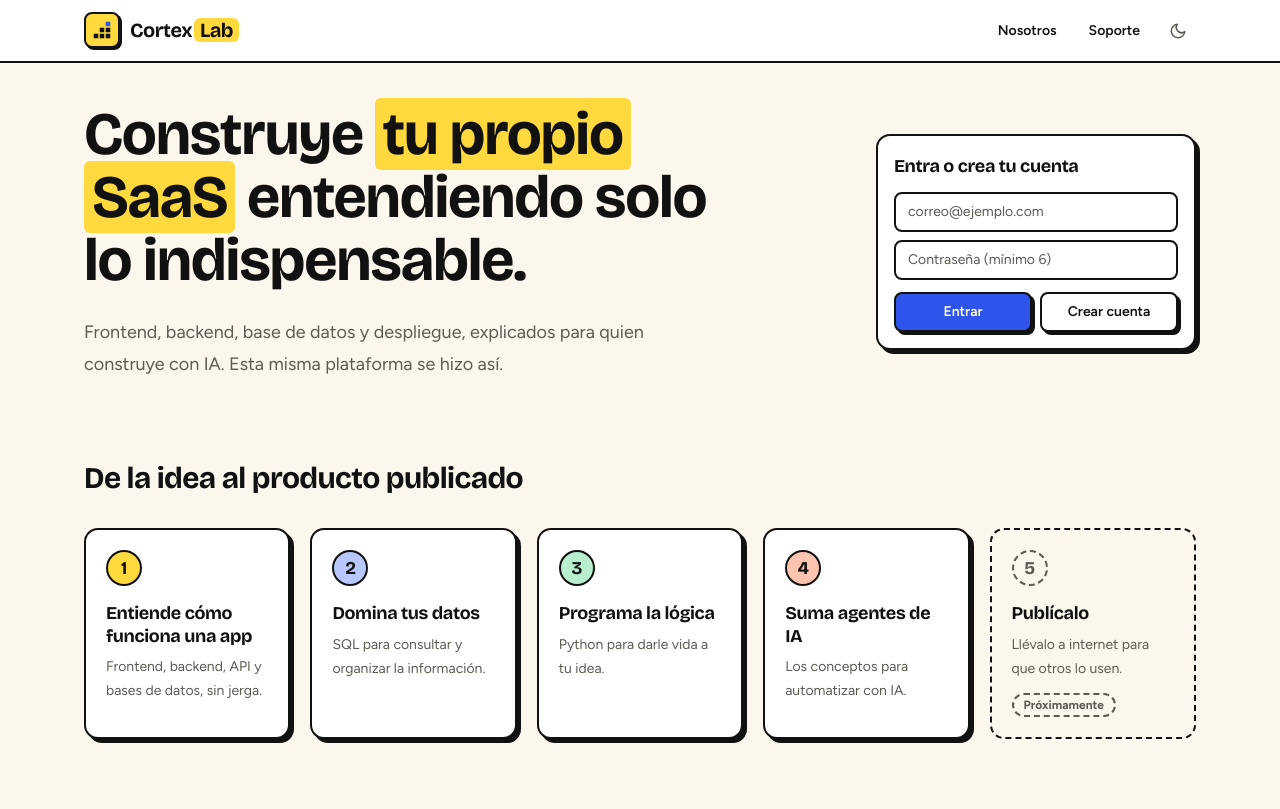
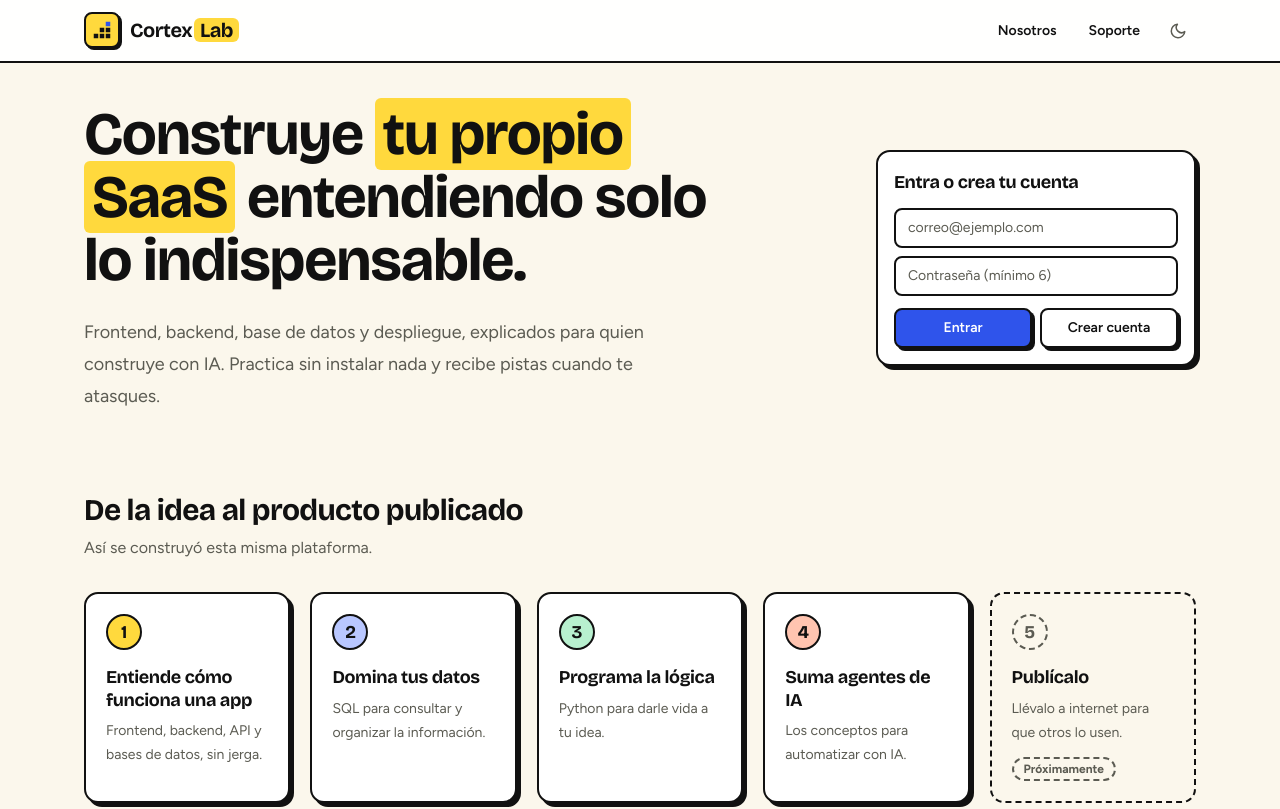
Before and after one commit to danielgc97/learning-platform, a React (Vite) app in the folder frontend/: page / in a window 1280 px wide. Shown: the top 809 px of the page. Built offline with nearby package versions, Linux system fonts and the light colour scheme; no server answers.

Commit message:
Reframe landing and About copy around benefits

```diff
--- a/frontend/src/pages/About.jsx
+++ b/frontend/src/pages/About.jsx
@@ -5,7 +5,7 @@ import { AUTHOR } from '../contact'
 const PRINCIPLES = [
   { title: 'De la idea al producto', text: 'Una ruta en cuatro fases: entender, construir, publicar y un proyecto de cierre.' },
   { title: 'Lo mínimo indispensable', text: 'Lecciones cortas, con una sola idea cada una y sin jerga innecesaria.' },
-  { title: 'Práctica con pistas', text: 'SQL y Python se ejecutan en tu navegador, y la IA te orienta sin resolverte el ejercicio.' },
+  { title: 'Práctica con pistas', text: 'Practica SQL y Python sin instalar nada y recibe pistas de la IA cuando te atasques, sin que te resuelva el ejercicio.' },
 ]
 
 export default function About() {
--- a/frontend/src/pages/Landing.jsx
+++ b/frontend/src/pages/Landing.jsx
@@ -19,8 +19,8 @@ export default function Landing() {
             entendiendo solo lo indispensable.
           </h1>
           <p className="mt-6 max-w-xl text-lg leading-8 text-muted">
-            Frontend, backend, base de datos y despliegue, explicados para quien construye con IA. Esta misma plataforma se
-            hizo así.
+            Frontend, backend, base de datos y despliegue, explicados para quien construye con IA. Practica sin instalar
+            nada y recibe pistas cuando te atasques.
           </p>
         </div>
         <div className="flex lg:col-span-5 lg:justify-end">
@@ -30,6 +30,7 @@ export default function Landing() {
 
       <section className="pb-12">
         <h2 className="font-display text-3xl">De la idea al producto publicado</h2>
+        <p className="mt-2 text-muted">Así se construyó esta misma plataforma.</p>
         <ol className="mt-8 grid gap-5 sm:grid-cols-2 lg:grid-cols-5">
           {JOURNEY.map((step, i) => {
             const upcoming = step.tile === null
```
